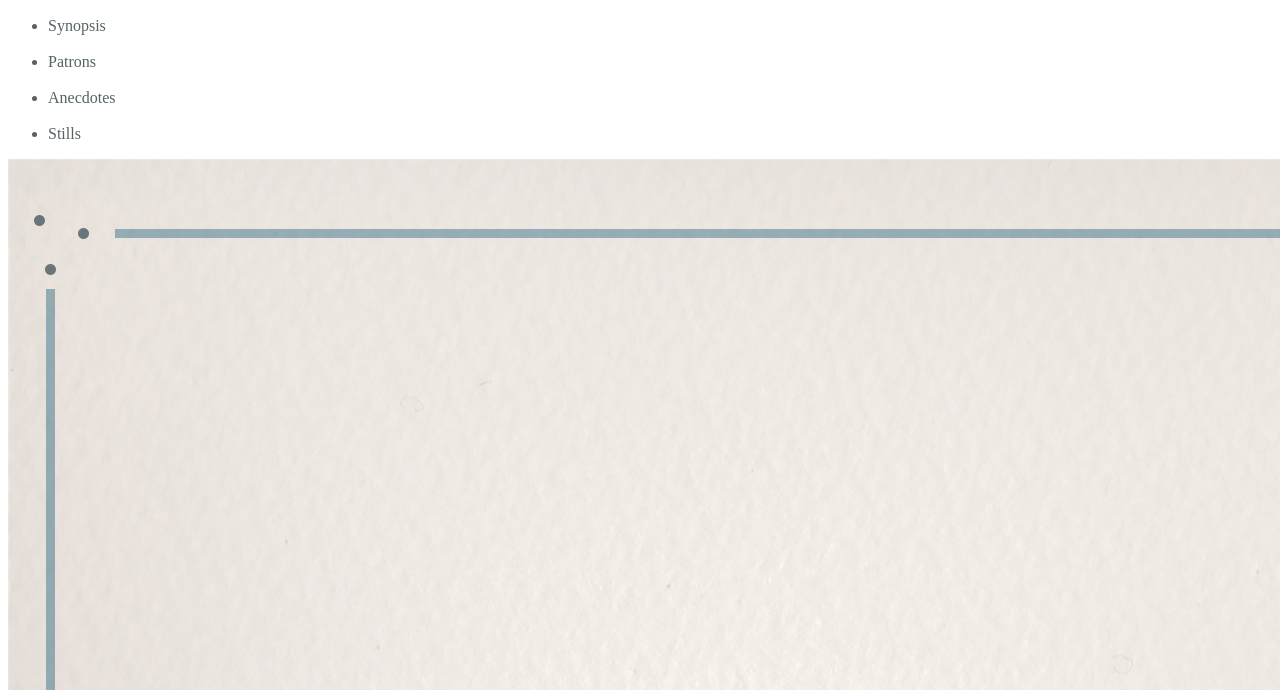
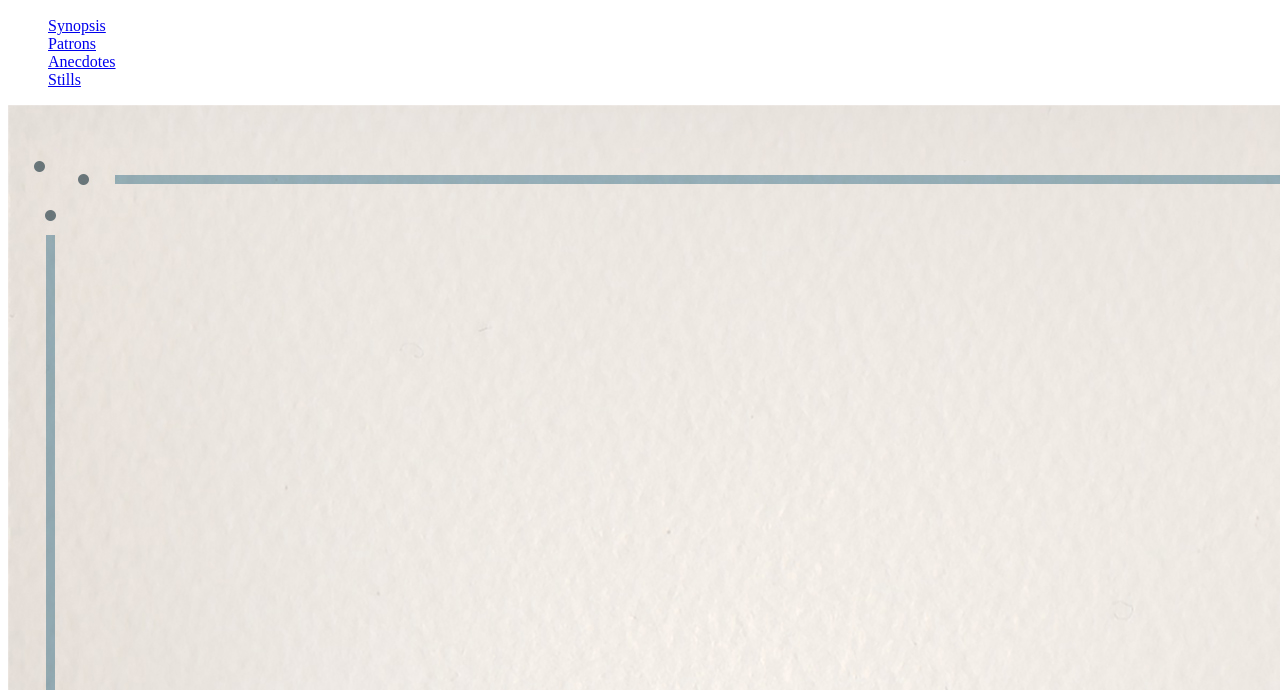
Before and after one commit to dylankm99/firstwebsite, a plain HTML site: page index.html in a window 1280 px wide. Shown: the part 110-800 px from the top of the page. Drawn offline with Linux system fonts and the light colour scheme.

Commit message:
Add files via upload

```diff
--- a/index.html
+++ b/index.html
@@ -12,15 +12,16 @@
 </header>
 <nav>
 <ul style= "color: #566266;">
-    <li id="synopsis">Synopsis</li>
+    <a href="https://dylankm99.github.io/firstwebsite/synopsis"> <id="synopsis">Synopsis</a>
     <br>
-    <li id="patrons">Patrons</li>
+    <a href="https://dylankm99.github.io/firstwebsite/patrons"> <id="patrons">Patrons</a>
     <br>
-    <li id="anecdotes">Anecdotes</li>
+    <a href="https://dylankm99.github.io/firstwebsite/anecdotes"> <id="anecdotes">Anecdotes</a>
     <br>
-    <li id= "stills">Stills</li>
+    <a href="https://dylankm99.github.io/firstwebsite/stills"> <id="stills">Stills</a>
 </ul>
 </nav>
+
 <main>
 <!-- display 'local' iamge with alt text. -->
     <img  src="images/menubackground.jpg" alt= "food menu">  </img>
```
